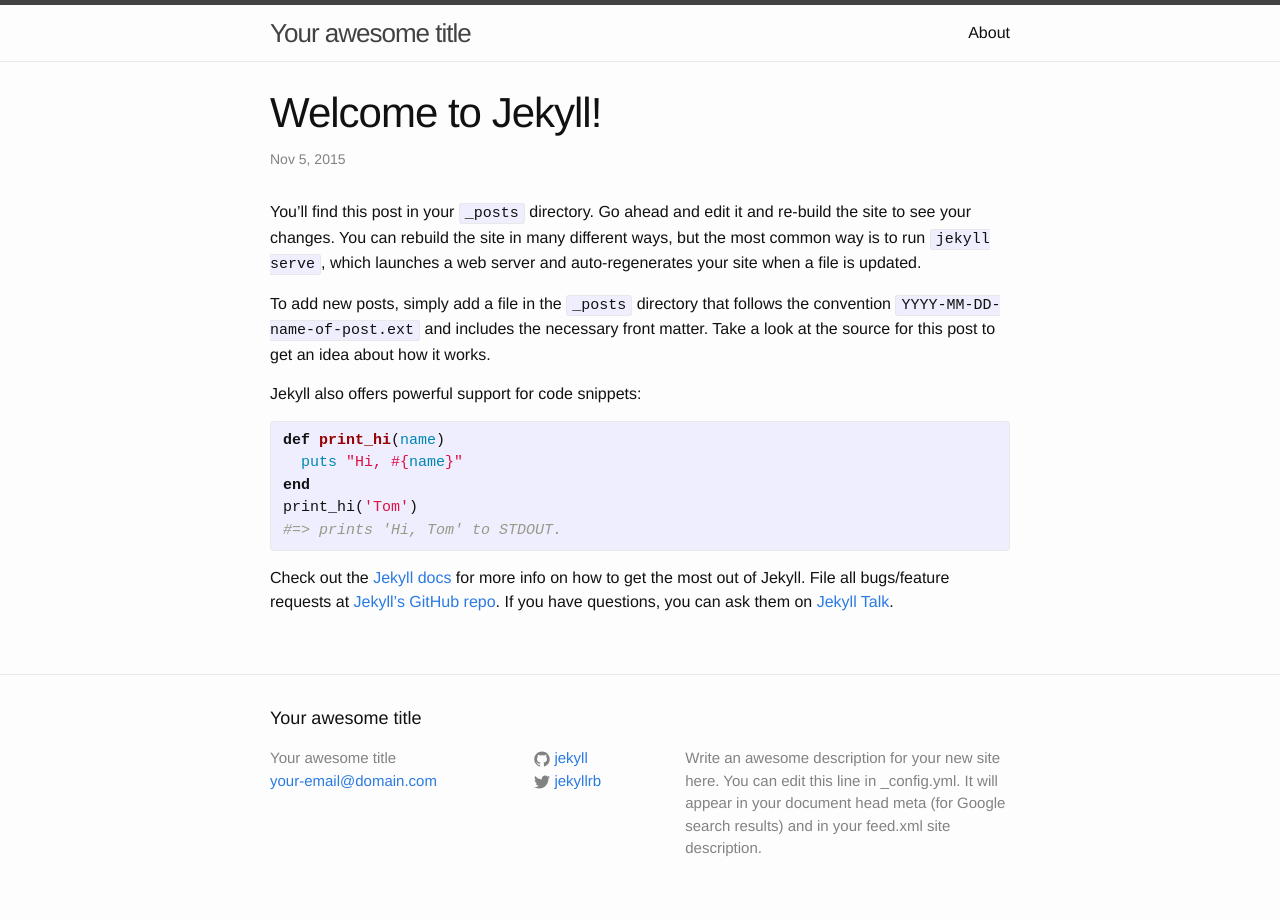
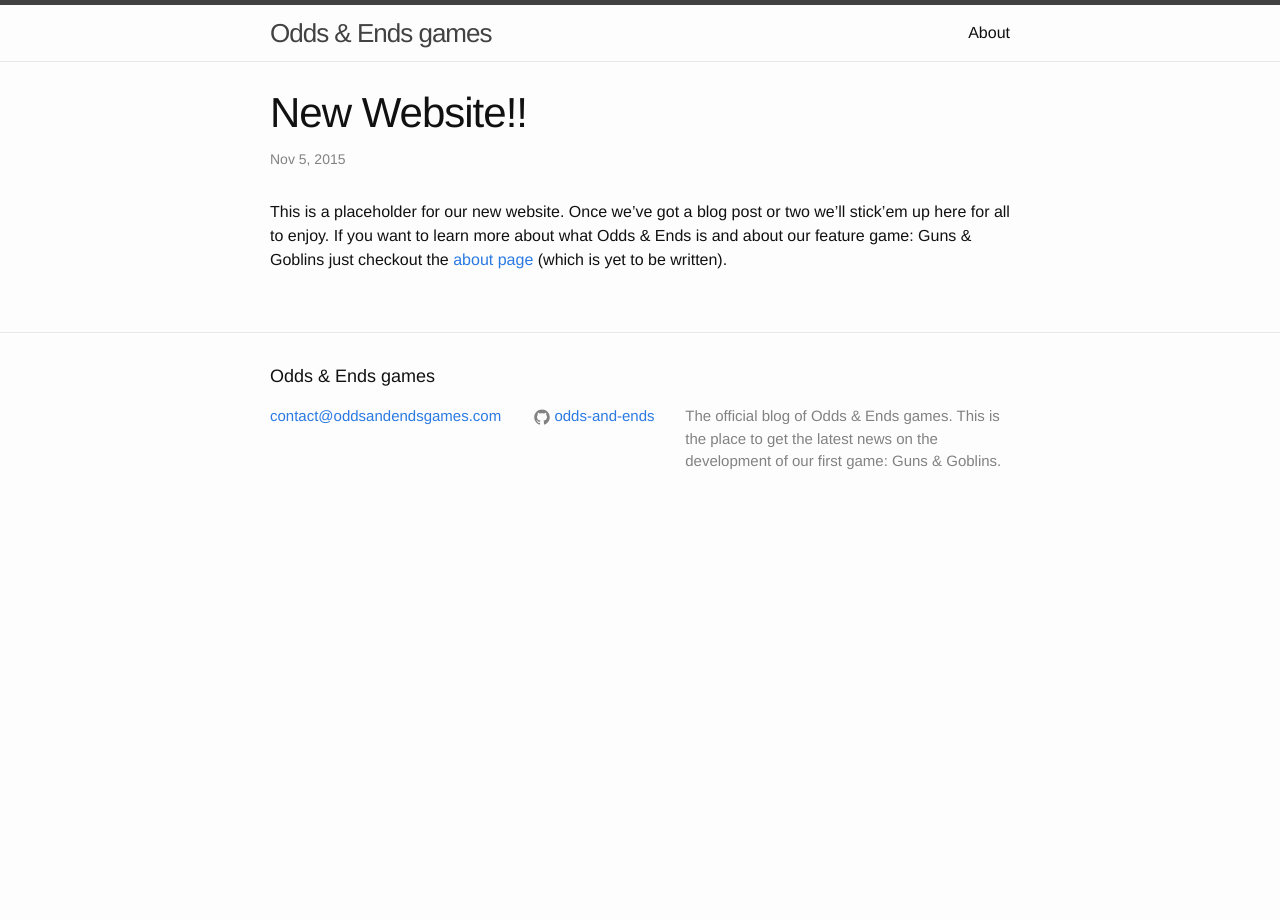
Before and after one commit to odds-and-ends/odds-and-ends.github.io, a Jekyll site: the page built from _posts/2015-11-05-welcome-to-jekyll.markdown, in a window 1280 px wide. Built offline with Jekyll 4.4.1, drawn with Linux system fonts in a browser that asks for light colours.

Commit message:
added basic filler material to hold space until we get something to put up

```diff
--- a/_config.yml
+++ b/_config.yml
@@ -6,16 +6,15 @@
 # 'jekyll serve'. If you change this file, please restart the server process.
 
 # Site settings
-title: Your awesome title
-email: your-email@domain.com
-description: > # this means to ignore newlines until "baseurl:"
-  Write an awesome description for your new site here. You can edit this
-  line in _config.yml. It will appear in your document head meta (for
-  Google search results) and in your feed.xml site description.
+title: Odds & Ends games
+email: contact@oddsandendsgames.com
+description: > #
+  The official blog of Odds & Ends games. This is the place to
+  get the latest news on the development of our first game: Guns & Goblins.
 baseurl: "" # the subpath of your site, e.g. /blog
-url: "http://yourdomain.com" # the base hostname & protocol for your site
-twitter_username: jekyllrb
-github_username:  jekyll
+url: "http://oddsandendsgames.com" # the base hostname & protocol for your site
+# twitter_username: jekyllrb
+github_username:  odds-and-ends
 
 # Build settings
 markdown: kramdown
--- a/_includes/footer.html
+++ b/_includes/footer.html
@@ -7,7 +7,6 @@
     <div class="footer-col-wrapper">
       <div class="footer-col footer-col-1">
         <ul class="contact-list">
-          <li>{{ site.title }}</li>
           <li><a href="mailto:{{ site.email }}">{{ site.email }}</a></li>
         </ul>
       </div>
--- a/_posts/2015-11-05-welcome-to-jekyll.markdown
+++ b/_posts/2015-11-05-welcome-to-jekyll.markdown
@@ -1,25 +1,11 @@
 ---
 layout: post
-title:  "Welcome to Jekyll!"
+title:  "New Website!!"
 date:   2015-11-05 12:14:31 -0700
-categories: jekyll update
+categories: general
 ---
-You’ll find this post in your `_posts` directory. Go ahead and edit it and re-build the site to see your changes. You can rebuild the site in many different ways, but the most common way is to run `jekyll serve`, which launches a web server and auto-regenerates your site when a file is updated.
 
-To add new posts, simply add a file in the `_posts` directory that follows the convention `YYYY-MM-DD-name-of-post.ext` and includes the necessary front matter. Take a look at the source for this post to get an idea about how it works.
-
-Jekyll also offers powerful support for code snippets:
-
-{% highlight ruby %}
-def print_hi(name)
-  puts "Hi, #{name}"
-end
-print_hi('Tom')
-#=> prints 'Hi, Tom' to STDOUT.
-{% endhighlight %}
-
-Check out the [Jekyll docs][jekyll-docs] for more info on how to get the most out of Jekyll. File all bugs/feature requests at [Jekyll’s GitHub repo][jekyll-gh]. If you have questions, you can ask them on [Jekyll Talk][jekyll-talk].
-
-[jekyll-docs]: http://jekyllrb.com/docs/home
-[jekyll-gh]:   https://github.com/jekyll/jekyll
-[jekyll-talk]: https://talk.jekyllrb.com/
+This is a placeholder for our new website. Once we've got a blog post or two
+we'll stick'em up here for all to enjoy. If you want to learn more about what
+Odds & Ends is and about our feature game: Guns & Goblins just checkout the [about
+page](/about) (which is yet to be written).
```
Also changed, not shown: about.md (+3 -8 lines).
